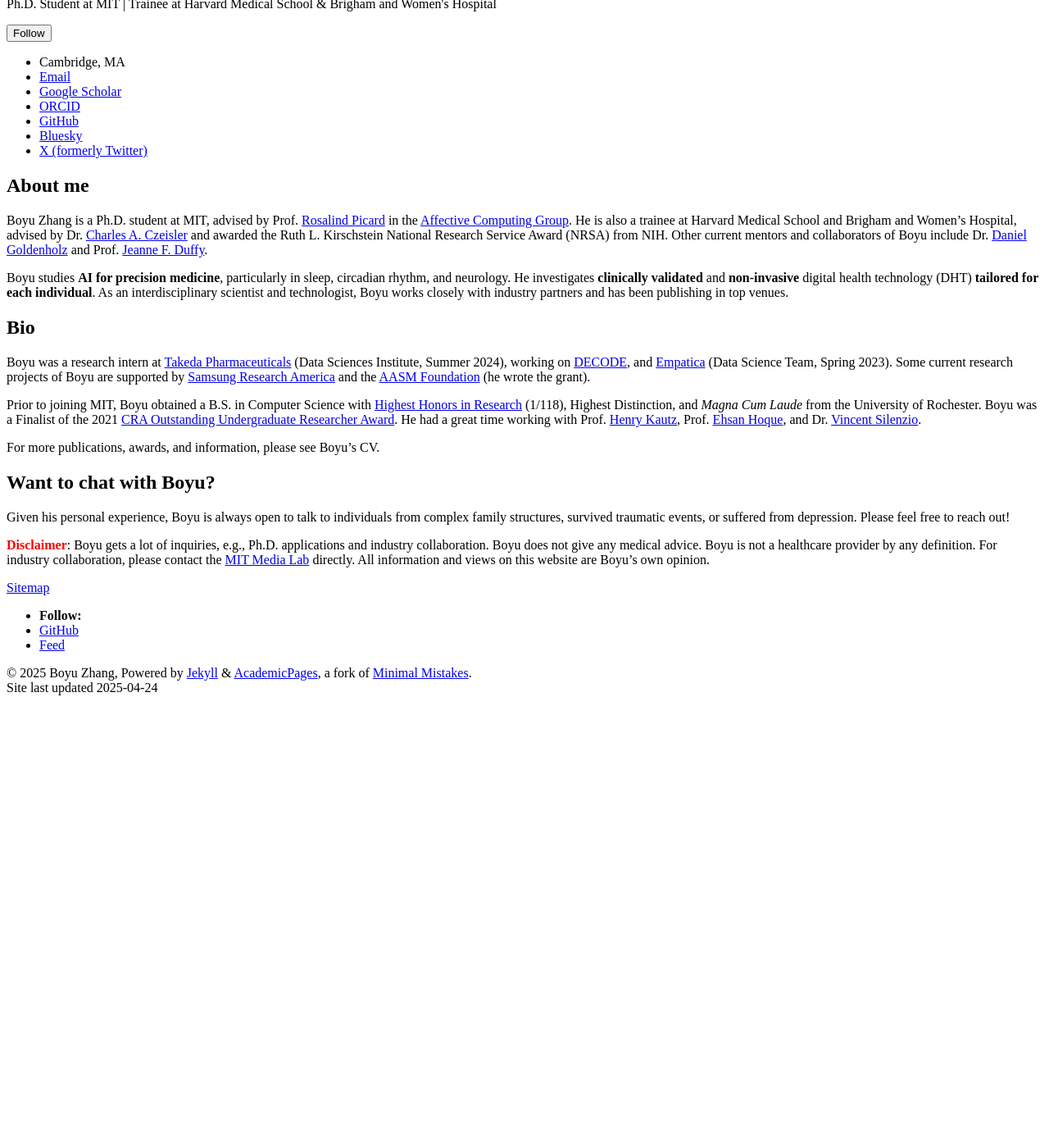
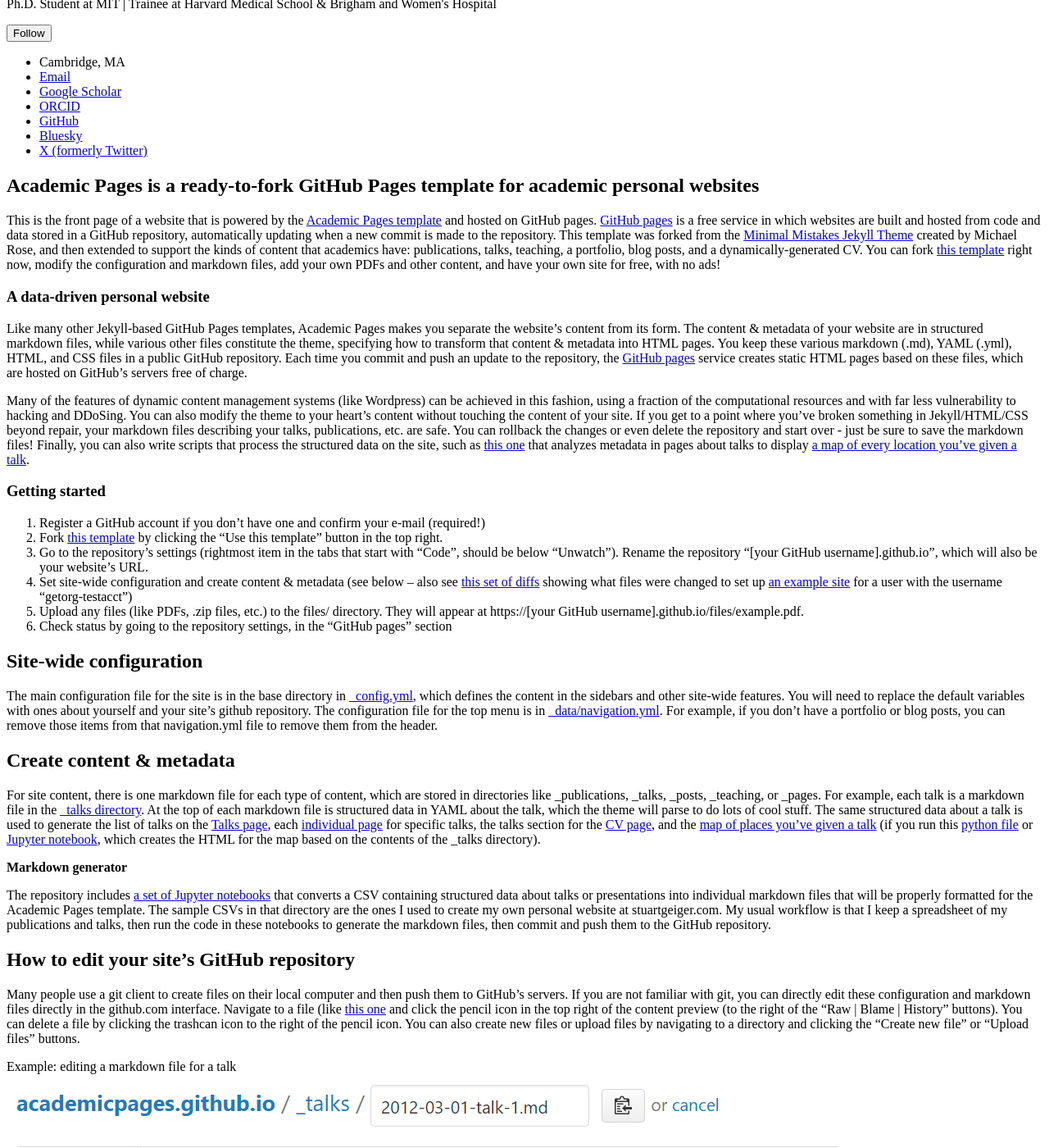
Before and after one commit to boyu-zhang-25/boyu-zhang-25.github.io, a Jekyll site: the page built from _pages/about.md, in a window 1280 px wide and 1400 px high, scrolled down 497 px. Shown: the whole window at 82% size. Built offline with Jekyll 4.4.1, drawn with Linux system fonts in a browser that asks for light colours; a script bundle is joined from its source files by our own code; library files that are not in the unit come from our copies; before the commit the page ends 1485 px from its top, so only the background shows below that; some of the changed text lies outside the part shown.

Commit message:
new website

```diff
--- a/_pages/about.md
+++ b/_pages/about.md
@@ -1,47 +1,24 @@
 ---
 permalink: /
-title: "About me"
-excerpt: "About me"
+title: "Academic Pages is a ready-to-fork GitHub Pages template for academic personal websites"
 author_profile: true
 redirect_from:
   - /about/
   - /about.html
 ---
 
-Boyu Zhang is a Ph.D. student at MIT, advised by Prof. [Rosalind Picard](https://web.media.mit.edu/~picard/) in the [Affective Computing Group](https://www.media.mit.edu/groups/affective-computing/overview/). He is also a trainee at Harvard Medical School and Brigham and Women's Hospital, advised by Dr. [Charles A. Czeisler](https://connects.catalyst.harvard.edu/Profiles/display/Person/24237) and awarded the Ruth L. Kirschstein National Research Service Award (NRSA) from NIH. Other current mentors and collaborators of Boyu include Dr. [Daniel Goldenholz](https://connects.catalyst.harvard.edu/Profiles/display/Person/27784) and Prof. [Jeanne F. Duffy](https://connects.catalyst.harvard.edu/Profiles/display/Person/17373).
-
-Boyu studies **AI for precision medicine**, particularly in sleep, circadian rhythm, and neurology. He investigates **clinically validated** and **non-invasive** digital health technology (DHT) **tailored for each individual**. As an interdisciplinary scientist and technologist, Boyu works closely with industry partners and has been publishing in top venues.
-
-
-Bio
----
-Boyu was a research intern at [Takeda Pharmaceuticals](https://www.takeda.com/en-us) (Data Sciences Institute, Summer 2024), working on [DECODE](https://theactigraph.com/decode/nocturnal-scratch), and [Empatica](https://www.empatica.com/) (Data Science Team, Spring 2023). Some current research projects of Boyu are supported by [Samsung Research America](https://sra.samsung.com/) and the [AASM Foundation](https://foundation.aasm.org/strategic-research-award/) (he wrote the grant).
-
-Prior to joining MIT, Boyu obtained a B.S. in Computer Science with [Highest Honors in Research](https://www.cs.rochester.edu/undergraduate/degree-requirements.html) (1/118), Highest Distinction, and *Magna Cum Laude* from the University of Rochester. Boyu was a Finalist of the 2021 [CRA Outstanding Undergraduate Researcher Award](https://cra.org/about/awards/outstanding-undergraduate-researcher-award/#2021). He had a great time working with Prof. [Henry Kautz](https://www.cs.rochester.edu/u/kautz/), Prof. [Ehsan Hoque](https://hoques.com/), and Dr. [Vincent Silenzio](https://sph.rutgers.edu/concentrations/urban-global-public-health/faculty-member.php?id=36094).
-
-For more publications, awards, and information, please see Boyu's CV.
-
-
-Want to chat with Boyu?
----
-Given his personal experience, Boyu is always open to talk to individuals from complex family structures, survived traumatic events, or suffered from depression. Please feel free to reach out!
-
-<span style="color:red">**Disclaimer**</span>:
-Boyu gets a lot of inquiries, e.g., Ph.D. applications and industry collaboration. Boyu does not give any medical advice. Boyu is not a healthcare provider by any definition. For industry collaboration, please contact the [MIT Media Lab](https://www.media.mit.edu/about/funding-and-support/) directly. All information and views on this website are Boyu's own opinion.
-
-
-<!-- This is the front page of a website that is powered by the [academicpages template](https://github.com/academicpages/academicpages.github.io) and hosted on GitHub pages. [GitHub pages](https://pages.github.com) is a free service in which websites are built and hosted from code and data stored in a GitHub repository, automatically updating when a new commit is made to the respository. This template was forked from the [Minimal Mistakes Jekyll Theme](https://mmistakes.github.io/minimal-mistakes/) created by Michael Rose, and then extended to support the kinds of content that academics have: publications, talks, teaching, a portfolio, blog posts, and a dynamically-generated CV. You can fork [this repository](https://github.com/academicpages/academicpages.github.io) right now, modify the configuration and markdown files, add your own PDFs and other content, and have your own site for free, with no ads! An older version of this template powers my own personal website at [stuartgeiger.com](http://stuartgeiger.com), which uses [this Github repository](https://github.com/staeiou/staeiou.github.io).
+This is the front page of a website that is powered by the [Academic Pages template](https://github.com/academicpages/academicpages.github.io) and hosted on GitHub pages. [GitHub pages](https://pages.github.com) is a free service in which websites are built and hosted from code and data stored in a GitHub repository, automatically updating when a new commit is made to the repository. This template was forked from the [Minimal Mistakes Jekyll Theme](https://mmistakes.github.io/minimal-mistakes/) created by Michael Rose, and then extended to support the kinds of content that academics have: publications, talks, teaching, a portfolio, blog posts, and a dynamically-generated CV. You can fork [this template](https://github.com/academicpages/academicpages.github.io) right now, modify the configuration and markdown files, add your own PDFs and other content, and have your own site for free, with no ads!
 
 A data-driven personal website
 ======
-Like many other Jekyll-based GitHub Pages templates, academicpages makes you separate the website's content from its form. The content & metadata of your website are in structured markdown files, while various other files constitute the theme, specifying how to transform that content & metadata into HTML pages. You keep these various markdown (.md), YAML (.yml), HTML, and CSS files in a public GitHub repository. Each time you commit and push an update to the repository, the [GitHub pages](https://pages.github.com/) service creates static HTML pages based on these files, which are hosted on GitHub's servers free of charge.
+Like many other Jekyll-based GitHub Pages templates, Academic Pages makes you separate the website's content from its form. The content & metadata of your website are in structured markdown files, while various other files constitute the theme, specifying how to transform that content & metadata into HTML pages. You keep these various markdown (.md), YAML (.yml), HTML, and CSS files in a public GitHub repository. Each time you commit and push an update to the repository, the [GitHub pages](https://pages.github.com/) service creates static HTML pages based on these files, which are hosted on GitHub's servers free of charge.
 
-Many of the features of dynamic content management systems (like Wordpress) can be achieved in this fashion, using a fraction of the computational resources and with far less vulnerability to hacking and DDoSing. You can also modify the theme to your heart's content without touching the content of your site. If you get to a point where you've broken something in Jekyll/HTML/CSS beyond repair, your markdown files describing your talks, publications, etc. are safe. You can rollback the changes or even delete the repository and start over -- just be sure to save the markdown files! Finally, you can also write scripts that process the structured data on the site, such as [this one](https://github.com/academicpages/academicpages.github.io/blob/master/talkmap.ipynb) that analyzes metadata in pages about talks to display [a map of every location you've given a talk](https://academicpages.github.io/talkmap.html).
+Many of the features of dynamic content management systems (like Wordpress) can be achieved in this fashion, using a fraction of the computational resources and with far less vulnerability to hacking and DDoSing. You can also modify the theme to your heart's content without touching the content of your site. If you get to a point where you've broken something in Jekyll/HTML/CSS beyond repair, your markdown files describing your talks, publications, etc. are safe. You can rollback the changes or even delete the repository and start over - just be sure to save the markdown files! Finally, you can also write scripts that process the structured data on the site, such as [this one](https://github.com/academicpages/academicpages.github.io/blob/master/talkmap.ipynb) that analyzes metadata in pages about talks to display [a map of every location you've given a talk](https://academicpages.github.io/talkmap.html).
 
 Getting started
 ======
 1. Register a GitHub account if you don't have one and confirm your e-mail (required!)
-1. Fork [this repository](https://github.com/academicpages/academicpages.github.io) by clicking the "fork" button in the top right.
+1. Fork [this template](https://github.com/academicpages/academicpages.github.io) by clicking the "Use this template" button in the top right.
 1. Go to the repository's settings (rightmost item in the tabs that start with "Code", should be below "Unwatch"). Rename the repository "[your GitHub username].github.io", which will also be your website's URL.
 1. Set site-wide configuration and create content & metadata (see below -- also see [this set of diffs](http://archive.is/3TPas) showing what files were changed to set up [an example site](https://getorg-testacct.github.io) for a user with the username "getorg-testacct")
 1. Upload any files (like PDFs, .zip files, etc.) to the files/ directory. They will appear at https://[your GitHub username].github.io/files/example.pdf.
@@ -57,8 +34,8 @@
 
 **Markdown generator**
 
-I have also created [a set of Jupyter notebooks](https://github.com/academicpages/academicpages.github.io/tree/master/markdown_generator
-) that converts a CSV containing structured data about talks or presentations into individual markdown files that will be properly formatted for the academicpages template. The sample CSVs in that directory are the ones I used to create my own personal website at stuartgeiger.com. My usual workflow is that I keep a spreadsheet of my publications and talks, then run the code in these notebooks to generate the markdown files, then commit and push them to the GitHub repository.
+The repository includes [a set of Jupyter notebooks](https://github.com/academicpages/academicpages.github.io/tree/master/markdown_generator
+) that converts a CSV containing structured data about talks or presentations into individual markdown files that will be properly formatted for the Academic Pages template. The sample CSVs in that directory are the ones I used to create my own personal website at stuartgeiger.com. My usual workflow is that I keep a spreadsheet of my publications and talks, then run the code in these notebooks to generate the markdown files, then commit and push them to the GitHub repository.
 
 How to edit your site's GitHub repository
 ------
@@ -69,4 +46,4 @@
 
 For more info
 ------
-More info about configuring academicpages can be found in [the guide](https://academicpages.github.io/markdown/). The [guides for the Minimal Mistakes theme](https://mmistakes.github.io/minimal-mistakes/docs/configuration/) (which this theme was forked from) might also be helpful. -->
+More info about configuring Academic Pages can be found in [the guide](https://academicpages.github.io/markdown/), the [growing wiki](https://github.com/academicpages/academicpages.github.io/wiki), and you can always [ask a question on GitHub](https://github.com/academicpages/academicpages.github.io/discussions). The [guides for the Minimal Mistakes theme](https://mmistakes.github.io/minimal-mistakes/docs/configuration/) (which this theme was forked from) might also be helpful.
```
